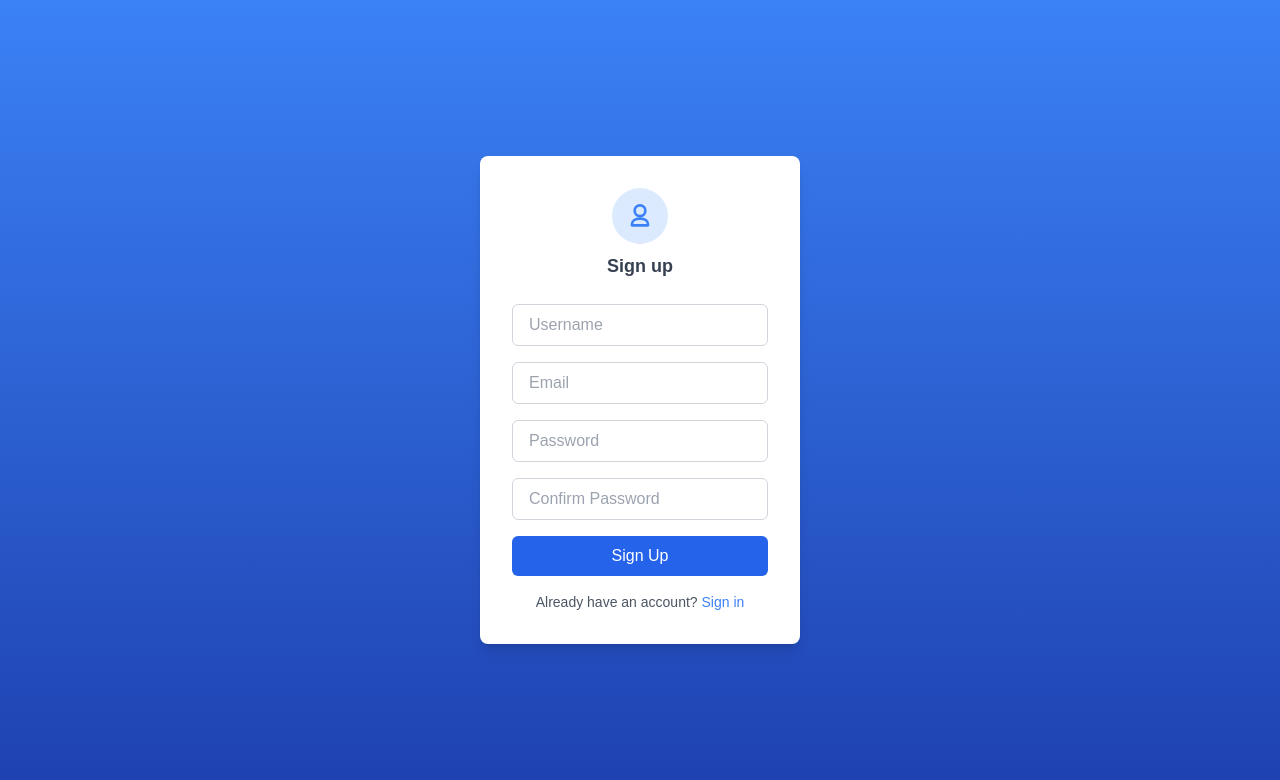
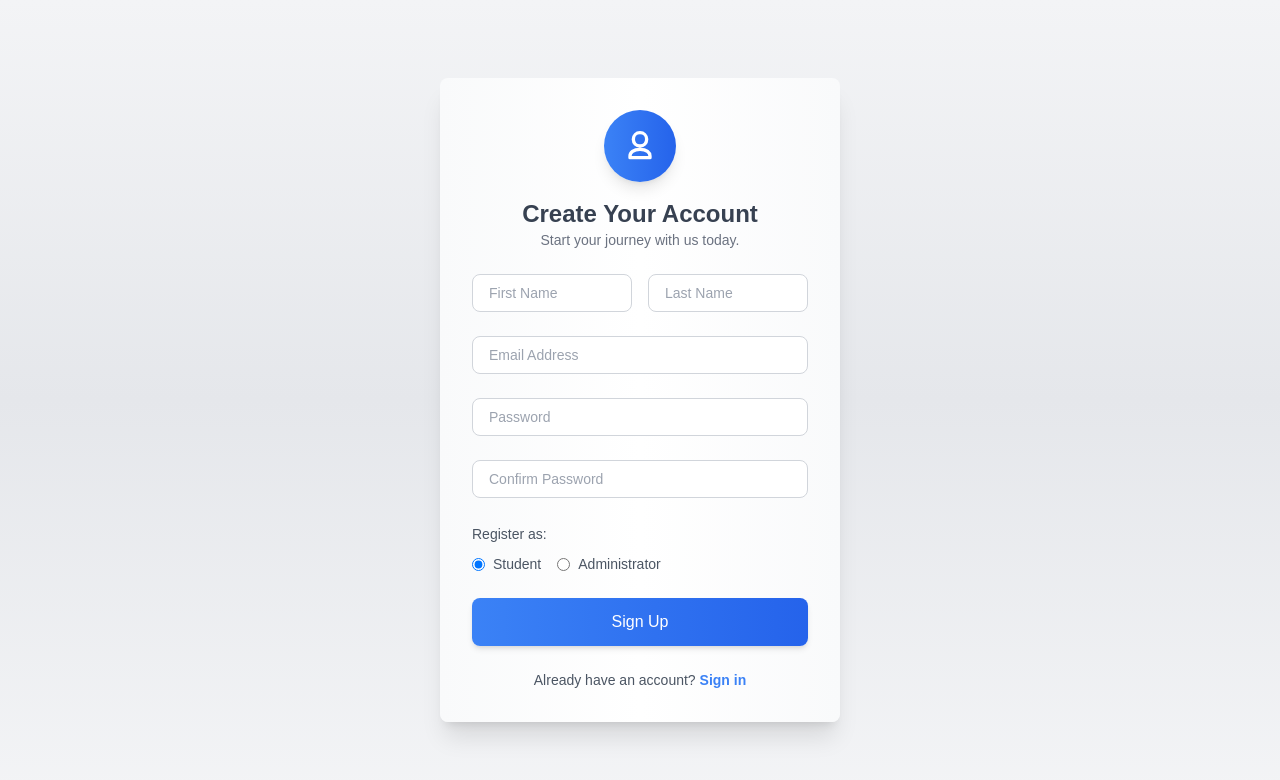
Before and after one commit to ChifundoKauwa/accomodation-finder, a Next.js app: page /components/SignUpForm in a window 1280 px wide. Shown: the top 780 px of the page. Built offline with nearby package versions, Linux system fonts and the light colour scheme.

Commit message:
added admin or student functionality

```diff
--- /dev/null
+++ b/app/components/ForgotPassword/page.js
@@ -0,0 +1,67 @@
+'use client';
+
+import React, { useState } from 'react';
+
+
+const ForgotPassword = () => {
+  const [email, setEmail] = useState('');
+
+  const handleSubmit = (e) => {
+    e.preventDefault();
+    console.log(`Password reset link sent to ${email}`);
+  };
+
+  return (
+    <div className="flex items-center justify-center min-h-screen bg-gradient-to-r from-blue-100 via-white to-blue-100">
+      <div className="bg-white shadow-2xl rounded-lg p-8 w-[90%] sm:w-[400px]">
+        <div className="flex flex-col items-center mb-6">
+          <div className="bg-gradient-to-r from-blue-400 to-blue-600 rounded-full p-4 shadow-lg">
+            <svg
+              xmlns="http://www.w3.org/2000/svg"
+              className="h-8 w-8 text-white"
+              fill="none"
+              viewBox="0 0 24 24"
+              stroke="currentColor"
+              strokeWidth={2}
+            >
+              <path
+                strokeLinecap="round"
+                strokeLinejoin="round"
+                d="M9 12h6m-3-3v6m9-9v12c0 1.105-.895 2-2 2H6c-1.105 0-2-.895-2-2V6c0-1.105.895-2 2-2h12c1.105 0 2 .895 2 2z"
+              />
+            </svg>
+          </div>
+          <h2 className="mt-4 text-2xl font-bold text-gray-700">Forgot Password?</h2>
+          <p className="text-sm text-gray-500">Enter your email to reset your password.</p>
+        </div>
+
+        <form className="space-y-6" onSubmit={handleSubmit}>
+          <div>
+            <input
+              type="email"
+              placeholder="Email Address"
+              value={email}
+              onChange={(e) => setEmail(e.target.value)}
+              className="w-full px-4 py-2 text-sm border border-gray-300 rounded-lg focus:outline-none focus:ring-2 focus:ring-blue-400 placeholder-gray-400"
+            />
+          </div>
+
+          <button
+            type="submit"
+            className="w-full py-3 text-white bg-blue-500 rounded-lg shadow-md hover:bg-blue-600 focus:outline-none focus:ring-2 focus:ring-blue-400"
+          >
+            Send Reset Link
+          </button>
+        </form>
+
+        <p className="mt-6 text-center text-sm text-gray-600">
+          <a href="/components/LoginForm" className="text-blue-500 font-semibold hover:underline">
+            Back to Login
+          </a>
+        </p>
+      </div>
+    </div>
+  );
+};
+
+export default ForgotPassword;
--- a/app/components/LoginForm/page.js
+++ b/app/components/LoginForm/page.js
@@ -1,69 +1,93 @@
-'use client'
+'use client';
+
 import React, { useState } from 'react';
 import Link from 'next/link';
-
 
 const LoginForm = () => {
   const [showPassword, setShowPassword] = useState(false);
 
-
   const handleLogin = (e) => {
     e.preventDefault();
-
-    href='/dashboard';
+    console.log('Redirecting to dashboard...');
   };
 
   return (
-    <div className="flex items-center justify-center min-h-screen bg-gradient-to-b from-blue-500 to-blue-800">
-      <div className="bg-white rounded-lg shadow-lg p-8 w-80">
+    <div className="flex items-center justify-center min-h-screen bg-gradient-to-r from-blue-100 via-white to-blue-100">
+      <div className="bg-white shadow-2xl rounded-lg p-8 w-[90%] sm:w-[400px]">
         <div className="flex flex-col items-center mb-6">
-          <div className="bg-blue-100 rounded-full p-3">
-            <svg xmlns="http://www.w3.org/2000/svg" className="h-8 w-8 text-blue-500" fill="none" viewBox="0 0 24 24" stroke="currentColor" strokeWidth={2}>
-              <path strokeLinecap="round" strokeLinejoin="round" d="M12 12c2.28 0 4-1.72 4-4s-1.72-4-4-4-4 1.72-4 4 1.72 4 4 4zm0 2c-4 0-6 2-6 4v1h12v-1c0-2-2-4-6-4z" />
+          <div className="bg-gradient-to-r from-blue-400 to-blue-600 rounded-full p-4 shadow-lg">
+            <svg
+              xmlns="http://www.w3.org/2000/svg"
+              className="h-8 w-8 text-white"
+              fill="none"
+              viewBox="0 0 24 24"
+              stroke="currentColor"
+              strokeWidth={2}
+            >
+              <path
+                strokeLinecap="round"
+                strokeLinejoin="round"
+                d="M12 12c2.28 0 4-1.72 4-4s-1.72-4-4-4-4 1.72-4 4 1.72 4 4 4zm0 2c-4 0-6 2-6 4v1h12v-1c0-2-2-4-6-4z"
+              />
             </svg>
           </div>
-          <h2 className="mt-2 text-lg font-semibold text-gray-700">Sign in</h2>
+          <h2 className="mt-4 text-2xl font-bold text-gray-700">Welcome Back</h2>
+          <p className="text-sm text-gray-500">Log in to your account</p>
         </div>
 
-        <form className="space-y-4" onSubmit={handleLogin}>
+        <form className="space-y-6" onSubmit={handleLogin}>
           <div>
             <input
               type="text"
               placeholder="Username"
-              className="w-full px-4 py-2 border border-gray-300 rounded-md focus:outline-none focus:border-blue-500"
+              className="w-full px-4 py-2 text-sm border border-gray-300 rounded-lg focus:outline-none focus:ring-2 focus:ring-blue-400 placeholder-gray-400"
             />
           </div>
 
           <div className="relative">
             <input
-              type={showPassword ? "text" : "password"}
+              type={showPassword ? 'text' : 'password'}
               placeholder="Password"
-              className="w-full px-4 py-2 border border-gray-300 rounded-md focus:outline-none focus:border-blue-500"
+              className="w-full px-4 py-2 text-sm border border-gray-300 rounded-lg focus:outline-none focus:ring-2 focus:ring-blue-400 placeholder-gray-400"
             />
             <button
               type="button"
               className="absolute inset-y-0 right-3 flex items-center text-blue-500 hover:text-blue-600"
               onClick={() => setShowPassword(!showPassword)}
             >
-              {showPassword ? "Hide" : "Show"}
+              {showPassword ? 'Hide' : 'Show'}
             </button>
           </div>
 
           <div className="flex items-center justify-between text-sm text-gray-600">
             <label className="inline-flex items-center">
-              <input type="checkbox" className="text-blue-500 border-gray-300 rounded focus:ring-0" />
+              <input
+                type="checkbox"
+                className="text-blue-500 border-gray-300 rounded focus:ring-0"
+              />
               <span className="ml-2">Remember me</span>
             </label>
-            <Link href={"/signup"} className="text-blue-500 hover:underline">Forgot password?</Link>
+            <Link href="/components/ForgotPassword" className="text-blue-500 hover:underline">
+              Forgot password?
+            </Link>
           </div>
 
-          <button type="submit" className="w-full py-2 mt-4 text-white bg-blue-500 rounded-md hover:bg-blue-600 focus:outline-none focus:ring-2 focus:ring-blue-400 focus:ring-opacity-75">
+          <button
+            type="submit"
+            className="w-full py-3 text-white bg-blue-500 rounded-lg shadow-md hover:bg-blue-600 focus:outline-none focus:ring-2 focus:ring-blue-400"
+          >
             Login
           </button>
         </form>
 
-        <p className="mt-4 text-center text-sm text-gray-600">
-          Don't have an account? <Link href={"/components/SignUpForm"} className="text-blue-500 hover:underline">Register now</Link>
+        <p className="mt-6 text-center text-sm text-gray-600">
+          Don't have an account?{' '}
+          <Link
+            href="/components/SignUpForm"
+            className="text-blue-500 font-semibold hover:underline"
+          >
+            Register now
+          </Link>
         </p>
       </div>
     </div>
--- a/app/components/SignUpForm/page.js
+++ b/app/components/SignUpForm/page.js
@@ -1,22 +1,25 @@
-'use client'
-
+'use client';
 
 import React, { useState } from 'react';
 import Link from 'next/link';
+import { useRouter } from 'next/navigation';
 
 const SignUpForm = () => {
-  const [username, setUsername] = useState('');
+  const [firstName, setFirstName] = useState('');
+  const [lastName, setLastName] = useState('');
   const [email, setEmail] = useState('');
   const [password, setPassword] = useState('');
   const [confirmPassword, setConfirmPassword] = useState('');
+  const [role, setRole] = useState('student'); // 'student' or 'administrator'
   const [error, setError] = useState('');
 
+  const router = useRouter(); // For programmatic navigation
 
   const handleSubmit = (e) => {
     e.preventDefault();
     setError('');
 
-    if (!username || !email || !password || !confirmPassword) {
+    if (!firstName || !lastName || !email || !password || !confirmPassword) {
       setError('Please fill out all fields');
       return;
     }
@@ -26,41 +29,65 @@ const SignUpForm = () => {
       return;
     }
 
-    // Simulated registration success
-
-    // Redirect to login after successful registration
+    // Redirect based on the selected role
+    if (role === 'student') {
+      console.log('Redirecting to Student Dashboard...');
+      router.push('/student-dashboard'); // Example route for students
+    } else {
+      console.log('Redirecting to Administrator Dashboard...');
+      router.push('/admin-dashboard'); // Example route for administrators
+    }
   };
 
   return (
-    <div className="flex items-center justify-center min-h-screen bg-gradient-to-b from-blue-500 to-blue-800">
-      <div className="bg-white rounded-lg shadow-lg p-8 w-80">
+    <div className="flex items-center justify-center min-h-screen bg-gradient-to-b from-gray-100 via-gray-200 to-gray-100">
+      <div className="bg-gradient-to-r from-gray-50 via-white to-gray-50 shadow-xl rounded-lg p-8 w-[90%] sm:w-[400px]">
         <div className="flex flex-col items-center mb-6">
-          <div className="bg-blue-100 rounded-full p-3">
-            <svg xmlns="http://www.w3.org/2000/svg" className="h-8 w-8 text-blue-500" fill="none" viewBox="0 0 24 24" stroke="currentColor" strokeWidth={2}>
-              <path strokeLinecap="round" strokeLinejoin="round" d="M12 12c2.28 0 4-1.72 4-4s-1.72-4-4-4-4 1.72-4 4 1.72 4 4 4zm0 2c-4 0-6 2-6 4v1h12v-1c0-2-2-4-6-4z" />
+          <div className="bg-gradient-to-r from-blue-500 to-blue-600 rounded-full p-4 shadow-lg">
+            <svg
+              xmlns="http://www.w3.org/2000/svg"
+              className="h-10 w-10 text-white"
+              fill="none"
+              viewBox="0 0 24 24"
+              stroke="currentColor"
+              strokeWidth={2}
+            >
+              <path
+                strokeLinecap="round"
+                strokeLinejoin="round"
+                d="M12 12c2.28 0 4-1.72 4-4s-1.72-4-4-4-4 1.72-4 4 1.72 4 4 4zm0 2c-4 0-6 2-6 4v1h12v-1c0-2-2-4-6-4z"
+              />
             </svg>
           </div>
-          <h2 className="mt-2 text-lg font-semibold text-gray-700">Sign up</h2>
+          <h2 className="mt-4 text-2xl font-bold text-gray-700">Create Your Account</h2>
+          <p className="text-sm text-gray-500">Start your journey with us today.</p>
         </div>
 
-        <form className="space-y-4" onSubmit={handleSubmit}>
-          <div>
+        <form className="space-y-6" onSubmit={handleSubmit}>
+          <div className="grid grid-cols-1 sm:grid-cols-2 gap-4">
             <input
               type="text"
-              placeholder="Username"
-              value={username}
-              onChange={(e) => setUsername(e.target.value)}
-              className="w-full px-4 py-2 border border-gray-300 rounded-md focus:outline-none focus:border-blue-500"
+              placeholder="First Name"
+              value={firstName}
+              onChange={(e) => setFirstName(e.target.value)}
+              className="w-full px-4 py-2 text-sm border border-gray-300 rounded-lg focus:outline-none focus:ring-2 focus:ring-blue-400"
+            />
+            <input
+              type="text"
+              placeholder="Last Name"
+              value={lastName}
+              onChange={(e) => setLastName(e.target.value)}
+              className="w-full px-4 py-2 text-sm border border-gray-300 rounded-lg focus:outline-none focus:ring-2 focus:ring-blue-400"
             />
           </div>
 
           <div>
             <input
               type="email"
-              placeholder="Email"
+              placeholder="Email Address"
               value={email}
               onChange={(e) => setEmail(e.target.value)}
-              className="w-full px-4 py-2 border border-gray-300 rounded-md focus:outline-none focus:border-blue-500"
+              className="w-full px-4 py-2 text-sm border border-gray-300 rounded-lg focus:outline-none focus:ring-2 focus:ring-blue-400"
             />
           </div>
 
@@ -70,7 +97,7 @@ const SignUpForm = () => {
               placeholder="Password"
               value={password}
               onChange={(e) => setPassword(e.target.value)}
-              className="w-full px-4 py-2 border border-gray-300 rounded-md focus:outline-none focus:border-blue-500"
+              className="w-full px-4 py-2 text-sm border border-gray-300 rounded-lg focus:outline-none focus:ring-2 focus:ring-blue-400"
             />
           </div>
 
@@ -80,19 +107,56 @@ const SignUpForm = () => {
               placeholder="Confirm Password"
               value={confirmPassword}
               onChange={(e) => setConfirmPassword(e.target.value)}
-              className="w-full px-4 py-2 border border-gray-300 rounded-md focus:outline-none focus:border-blue-500"
+              className="w-full px-4 py-2 text-sm border border-gray-300 rounded-lg focus:outline-none focus:ring-2 focus:ring-blue-400"
             />
           </div>
 
-          {error && <p className="text-red-500 text-sm">{error}</p>}
+          <div className="space-y-2">
+            <label className="text-sm font-medium text-gray-600">Register as:</label>
+            <div className="flex items-center space-x-4">
+              <label className="flex items-center">
+                <input
+                  type="radio"
+                  name="role"
+                  value="student"
+                  checked={role === 'student'}
+                  onChange={() => setRole('student')}
+                  className="text-blue-500 border-gray-300 focus:ring-0"
+                />
+                <span className="ml-2 text-sm text-gray-600">Student</span>
+              </label>
+              <label className="flex items-center">
+                <input
+                  type="radio"
+                  name="role"
+                  value="administrator"
+                  checked={role === 'administrator'}
+                  onChange={() => setRole('administrator')}
+                  className="text-blue-500 border-gray-300 focus:ring-0"
+                />
+                <span className="ml-2 text-sm text-gray-600">Administrator</span>
+              </label>
+            </div>
+          </div>
 
-          <button type="submit" className="w-full py-2 mt-4 text-white bg-blue-600 rounded-md hover:bg-blue-600 focus:outline-none focus:ring-2 focus:ring-blue-400 focus:ring-opacity-75">
+          {error && <p className="text-sm text-red-500">{error}</p>}
+
+          <button
+            type="submit"
+            className="w-full py-3 text-white bg-gradient-to-r from-blue-500 to-blue-600 rounded-lg shadow-md hover:shadow-lg transform transition duration-300 focus:outline-none focus:ring-2 focus:ring-blue-400"
+          >
             Sign Up
           </button>
         </form>
 
-        <p className="mt-4 text-center text-sm text-gray-600">
-          Already have an account? <Link href={"/components/LoginForm"} className="text-blue-500 hover:underline">Sign in</Link>
+        <p className="mt-6 text-center text-sm text-gray-600">
+          Already have an account?{' '}
+          <Link
+            href="/components/LoginForm"
+            className="text-blue-500 font-semibold hover:underline"
+          >
+            Sign in
+          </Link>
         </p>
       </div>
     </div>
```
Also changed, not shown: public/BG.jpg (added).
